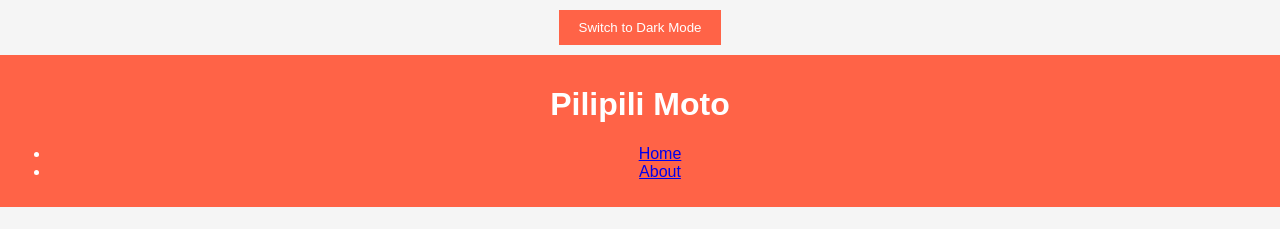
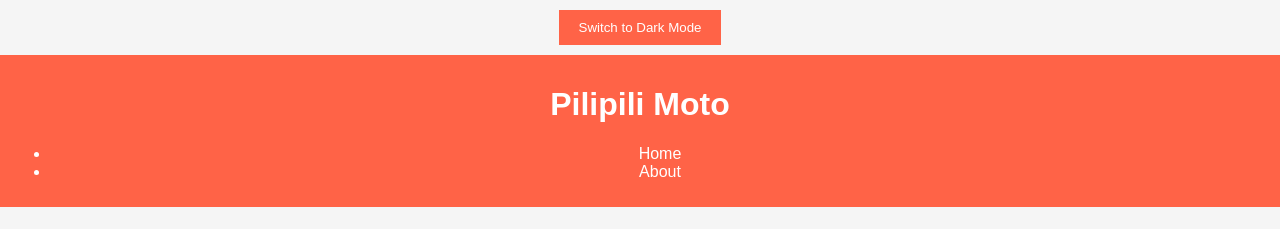
Before and after one commit to KoryrKoryr/Pepper-Shop-App, a React (Create React App) app in the folder pilipili-moto/: page / in a window 1280 px wide. Shown: the top 229 px of the page. Built offline with nearby package versions, Linux system fonts and the light colour scheme; no server answers.

Commit message:
Additional styling added

```diff
--- a/pilipili-moto/src/App.css
+++ b/pilipili-moto/src/App.css
@@ -70,3 +70,26 @@ h2 {
     padding: 6px 12px;
   }
 }
+
+a {
+  text-decoration: none;
+  color: inherit;
+}
+
+a:hover {
+  text-decoration: underline;
+  color: #ff6347;
+}
+
+button {
+  background-color: #ff6347;
+  color: white;
+  border: none;
+  padding: 10px 20px;
+  cursor: pointer;
+  transition: background-color 0.3s;
+}
+
+button:hover {
+  background-color: #ff4500;
+}
```
